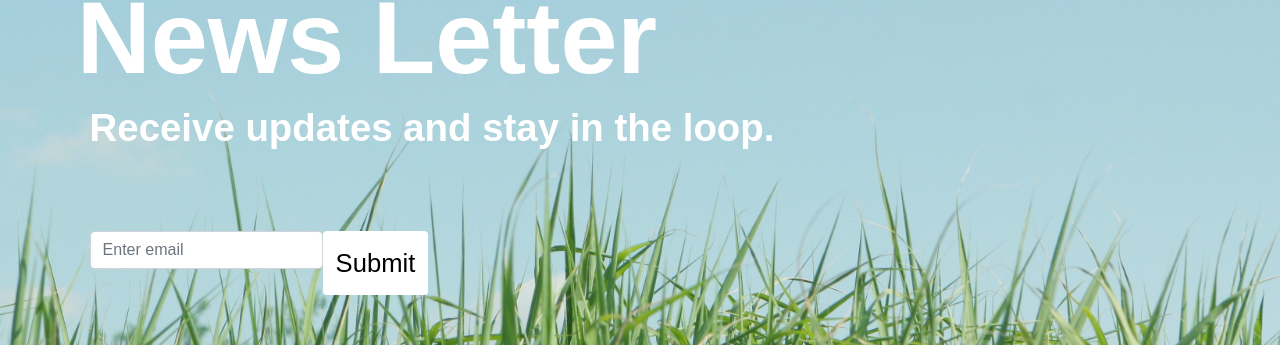
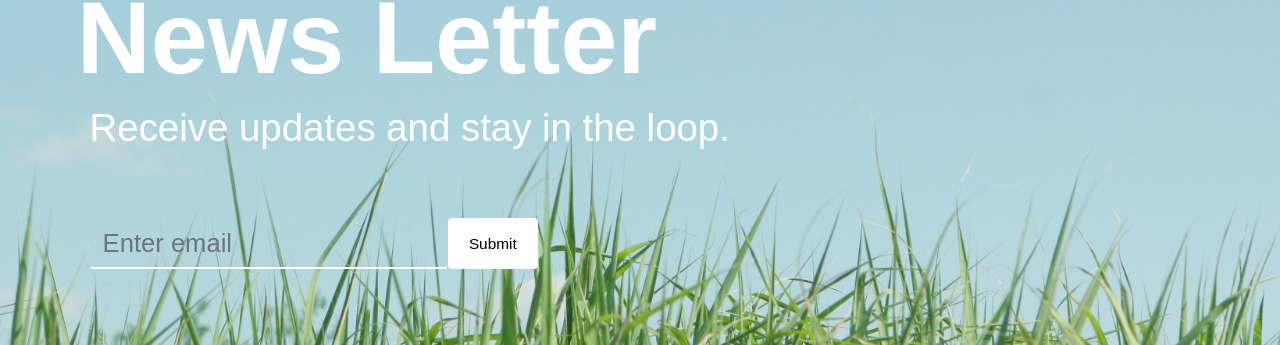
Before and after one commit to flyingfiretruck/terra, a React app: page / in a window 1280 px wide. Shown: the part 1118-1463 px from the top of the page. Built offline with nearby package versions, Linux system fonts and the light colour scheme.

Commit message:
email form cleaned

```diff
--- a/client/stylesheets/emailList.css
+++ b/client/stylesheets/emailList.css
@@ -1,5 +1,9 @@
-textarea:focus, input:focus{
+orm-control:focus {
+  color: #495057;
+  background-color: #fff;
+  border-color: transparent;
   outline: none;
+  box-shadow: 0 0 0 0rem rgb(0 123 255 / 25%);
 }
 
 .email_list {
@@ -29,13 +33,14 @@ textarea:focus, input:focus{
   font-size: 3vw;
   margin-left: 1vw;
   margin-top: 1vw;
+  font-weight: normal;
 }
 
 .email_form_input {
   display: flex;
   size: 2vw;
   margin-left: 1vw;
-  margin-top: 5vw;
+  margin-top: 4vw;
 }
 
 .email_input {
@@ -46,6 +51,17 @@ textarea:focus, input:focus{
   color: black !important;
   background-color: white !important;
   border-color: transparent !important;
-  height: 5vw !important;
+  height: 4vw !important;
+  width: 7vw !important;
+  font-size: 1.2vw !important;
+}
+
+.email-input {
+  color: white !important;
+  background-color: transparent !important;
+  border-color: transparent !important;
+  height: 4vw !important;
+  width: 28vw !important;
   font-size: 2vw !important;
+  border-bottom: 0.2vw solid white !important;
 }
```
Also changed, not shown: 1 other file (tests, documents, lock files or other folders).
